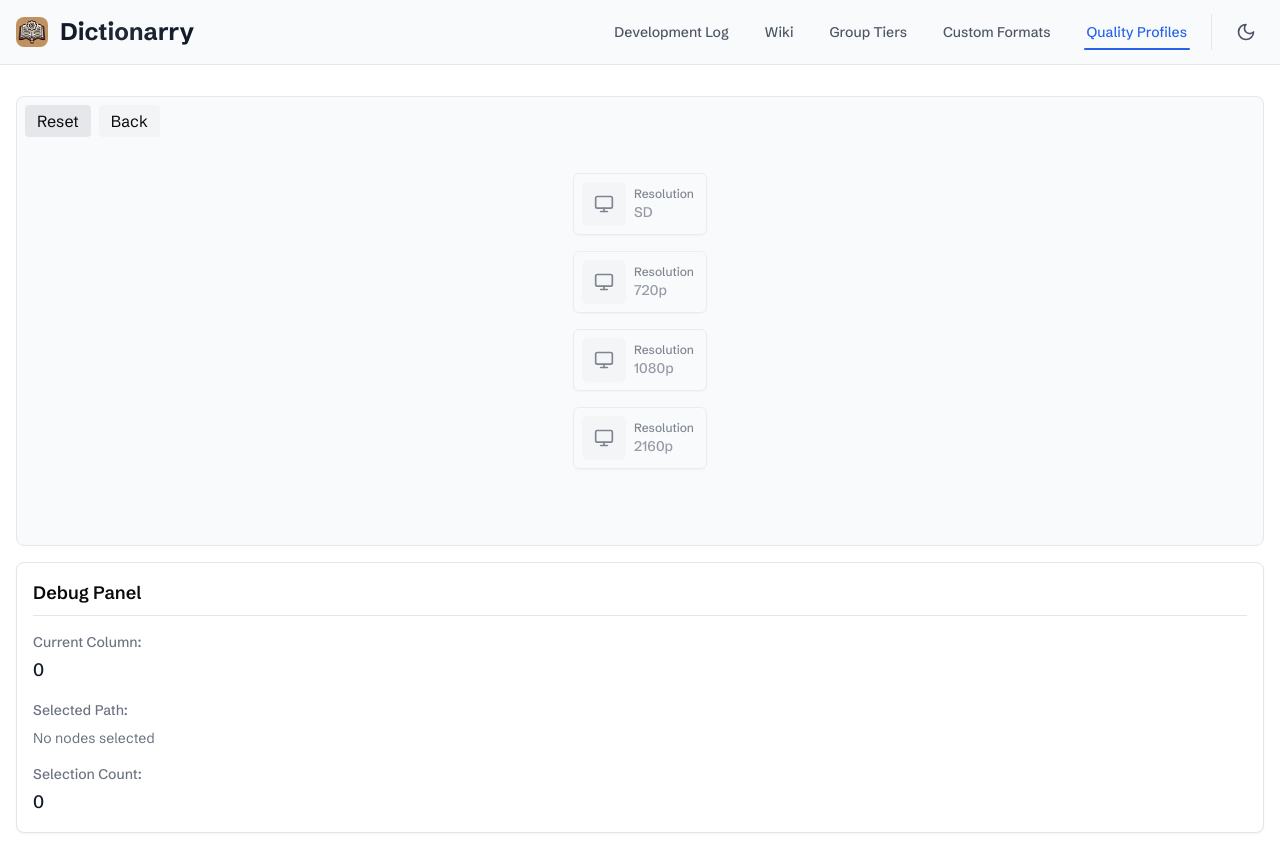
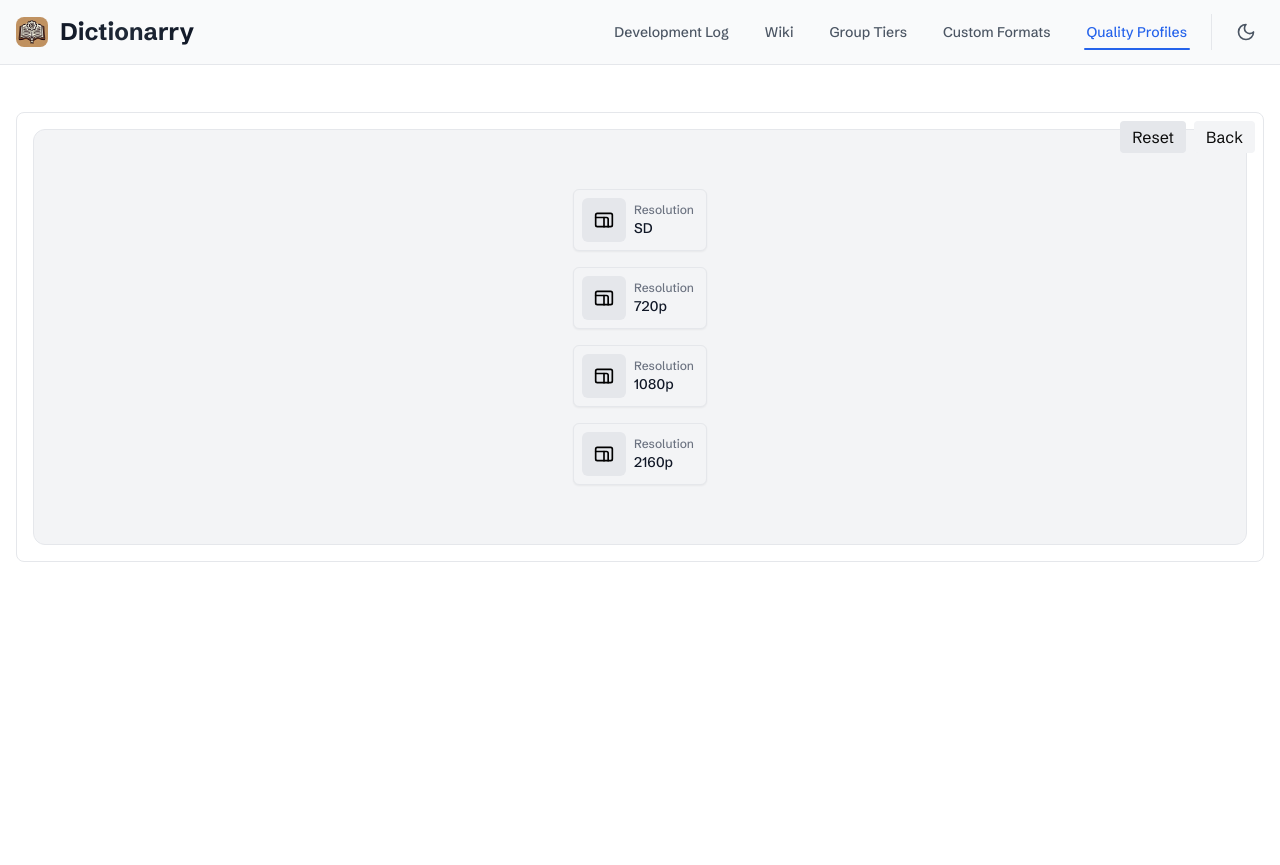
Before and after one commit to Dictionarry-Hub/website, a Next.js app: page /profiles in a window 1280 px wide. After the commit the page ends 800 px from the top, so only its background shows below. Built offline with nearby package versions, Linux system fonts and the light colour scheme.

Commit message:
feat: add react-toastify for enhanced notification support and update flowchart node icons for improved clarity

```diff
--- a/package.json
+++ b/package.json
@@ -20,6 +20,7 @@
     "react": "^18.2.0",
     "react-dom": "^18.2.0",
     "react-markdown": "^9.0.1",
+    "react-toastify": "^11.0.3",
     "rehype-katex": "^7.0.1",
     "remark-gfm": "^4.0.0",
     "remark-math": "^6.0.0",
--- a/src/app/profiles/page.tsx
+++ b/src/app/profiles/page.tsx
@@ -1,6 +1,9 @@
 'use client';
 
-import React, { useState, useRef, useLayoutEffect } from 'react';
+import React, { useState, useRef, useLayoutEffect, useEffect } from 'react';
+import { ToastContainer, toast } from 'react-toastify';
+import 'react-toastify/dist/ReactToastify.css';
+
 import { QualityProfileData, nodeTypeToIcon } from '@data/flowchartData';
 import FlowchartDebugPanel from './components/FlowchartDebugPanel';
 
@@ -23,7 +26,6 @@ interface GraphData {
   edges: ConditionalEdge[];
 }
 
-// Collect edges we want to show
 function getEdgesToRender(graphData: GraphData, selectedNodes: string[]): ConditionalEdge[] {
   const filteredSelections = selectedNodes.filter(Boolean);
   if (filteredSelections.length === 0) return [];
@@ -52,7 +54,6 @@ function getEdgesToRender(graphData: GraphData, selectedNodes: string[]): Condit
   return edgesToRender;
 }
 
-// Decide which columns to show
 function getVisibleColumns(graphData: GraphData, selectedNodes: string[], edgesToRender: ConditionalEdge[]) {
   const filteredSelections = selectedNodes.filter(Boolean);
   const visible = new Set<number>([0]); // always show col 0
@@ -76,7 +77,6 @@ function getVisibleColumns(graphData: GraphData, selectedNodes: string[], edgesT
   return Array.from(visible).sort((a, b) => a - b);
 }
 
-// Compare node-position objects so we don’t cause an infinite update loop
 function positionsAreEqual(
   oldPositions: Record<string, { left: number; top: number; width: number; height: number }>,
   newPositions: Record<string, { left: number; top: number; width: number; height: number }>
@@ -105,7 +105,41 @@ const InteractiveFlowchart: React.FC = () => {
   const graphData: GraphData = QualityProfileData;
   const [selectedNodes, setSelectedNodes] = useState<string[]>([]);
 
-  // Which edges and columns are relevant?
+  // Keep a ref to the single toast ID
+  const zoomToastRef = useRef<React.ReactText | null>(null);
+
+  useEffect(() => {
+    function handleWheel(e: WheelEvent) {
+      // Typically on Windows: ctrlKey, on Mac: metaKey
+      if (e.ctrlKey || e.metaKey) {
+        // Reset the flowchart
+        setSelectedNodes([]);
+
+        // If no active toast yet, create a new one
+        if (!zoomToastRef.current || !toast.isActive(zoomToastRef.current)) {
+          zoomToastRef.current = toast.warn('Canvas reset due to zoom detected!', {
+            position: 'top-right',
+            autoClose: 2500,
+          });
+        } else {
+          // If toast is already active, update it and reset timer
+          toast.update(zoomToastRef.current, {
+            render: 'Canvas reset due to zoom detected!',
+            type: 'warning',
+            autoClose: 2500,
+            isLoading: false,
+          });
+        }
+      }
+    }
+
+    window.addEventListener('wheel', handleWheel, { passive: true });
+    return () => {
+      window.removeEventListener('wheel', handleWheel);
+    };
+  }, []);
+
+  // Recalculate edges/columns
   const edgesToRender = getEdgesToRender(graphData, selectedNodes);
   const visibleColumns = getVisibleColumns(graphData, selectedNodes, edgesToRender);
 
@@ -117,7 +151,6 @@ const InteractiveFlowchart: React.FC = () => {
     Record<string, { left: number; top: number; width: number; height: number }>
   >({});
 
-  // After render, measure node bounding boxes relative to our containerRef
   useLayoutEffect(() => {
     if (!containerRef.current) return;
 
@@ -129,10 +162,8 @@ const InteractiveFlowchart: React.FC = () => {
       .forEach((node) => {
         const el = nodeRefs.current[node.id];
         if (!el) return;
-
         const rect = el.getBoundingClientRect();
 
-        // subtract container’s top/left so (0,0) in our <svg> coords
         newPositions[node.id] = {
           left: rect.left - containerRect.left,
           top: rect.top - containerRect.top,
@@ -141,13 +172,12 @@ const InteractiveFlowchart: React.FC = () => {
         };
       });
 
-    // Only update state if there's a difference
     if (!positionsAreEqual(nodePositions, newPositions)) {
       setNodePositions(newPositions);
     }
   }, [graphData, visibleColumns, selectedNodes, nodePositions]);
 
-  // Node click logic
+  // Handle node clicks
   const handleNodeClick = (nodeId: string): void => {
     const node = graphData.nodes.find((n) => n.id === nodeId);
     if (!node) return;
@@ -207,7 +237,7 @@ const InteractiveFlowchart: React.FC = () => {
     }
   };
 
-  // Edges
+  // Render edges
   const renderEdges = () => {
     return edgesToRender.map((edge) => {
       const fromNode = graphData.nodes.find((n) => n.id === edge.from);
@@ -228,19 +258,18 @@ const InteractiveFlowchart: React.FC = () => {
       const toPos = nodePositions[toNode.id];
       if (!fromPos || !toPos) return null;
 
-      // connect from right edge of "from" node, to left edge of "to" node
       const x1 = fromPos.left + fromPos.width;
       const y1 = fromPos.top + fromPos.height / 2;
       const x2 = toPos.left;
       const y2 = toPos.top + toPos.height / 2;
 
-      // if basically horizontal, draw a line
+      // If basically horizontal, draw a line
       if (Math.abs(y1 - y2) < 6) {
         return (
           <line key={`${edge.from}->${edge.to}`} x1={x1} y1={y1} x2={x2} y2={y2} stroke={strokeColor} strokeWidth={2} />
         );
       } else {
-        // otherwise, a simple cubic curve
+        // Otherwise, a simple cubic curve
         const cx1 = x1 + (x2 - x1) / 3;
         const cx2 = x1 + ((x2 - x1) * 2) / 3;
         const pathD = `
@@ -254,7 +283,7 @@ const InteractiveFlowchart: React.FC = () => {
     });
   };
 
-  // Columns + nodes in normal HTML
+  // Render columns & nodes
   const renderColumns = () => {
     const lastSelectedId = selectedNodes[selectedNodes.length - 1] || null;
     const validNextEdges = graphData.edges.filter((edge) => {
@@ -267,10 +296,14 @@ const InteractiveFlowchart: React.FC = () => {
     return visibleColumns.map((col) => {
       const colNodes = graphData.nodes.filter((n) => n.column === col);
       return (
-        <div key={col} className="flex-1 flex flex-col justify-center items-center space-y-4">
+        <div
+          key={col}
+          className="flex-1 flex flex-col justify-center items-center space-y-4 bg-gray-100 dark:bg-gray-800 rounded-xl border border-gray-200 dark:border-gray-700 p-4"
+        >
           {colNodes.map((node) => {
             const isSelected = selectedNodes.includes(node.id);
-            const isNextAvailable = validNextIds.includes(node.id);
+            const isNextAvailable = (selectedNodes.length === 0 && node.column === 0) || validNextIds.includes(node.id);
+
             const Icon = nodeTypeToIcon[node.type];
 
             return (
@@ -282,23 +315,23 @@ const InteractiveFlowchart: React.FC = () => {
                 onClick={() => handleNodeClick(node.id)}
                 className={`
                   relative cursor-pointer rounded-md border transition-all duration-200
-                  bg-gray-50 dark:bg-gray-800 shadow-sm
+                  bg-gray-100 dark:bg-gray-900 shadow-sm
                   flex items-stretch
                   ${isSelected ? 'border-blue-500 dark:border-blue-400' : 'border-gray-200 dark:border-gray-700'}
-                  ${!isSelected && !isNextAvailable ? 'opacity-70' : 'opacity-100'}
+                  ${!isSelected && !isNextAvailable ? 'opacity-50' : 'opacity-100'}
                 `}
               >
                 {/* Icon container */}
                 <div
-                  className={`
-                    bg-gray-100 dark:bg-gray-700
+                  className="
+                    bg-gray-200 dark:bg-gray-700
                     rounded-md flex items-center justify-center
                     p-3 m-2
-                  `}
+                  "
                 >
                   <Icon
                     size={20}
-                    className={isSelected ? 'text-blue-600 dark:text-blue-400' : 'text-gray-600 dark:text-gray-400'}
+                    className={isSelected ? 'text-blue-600 dark:text-blue-400' : 'text-black dark:text-white'}
                   />
                 </div>
                 {/* Text container */}
@@ -306,7 +339,7 @@ const InteractiveFlowchart: React.FC = () => {
                   <div
                     className={`
                       text-xs font-medium
-                      ${isSelected ? 'text-blue-600 dark:text-blue-400' : 'text-gray-600 dark:text-gray-400'}
+                      ${isSelected ? 'text-blue-600 dark:text-blue-400' : 'text-gray-500 dark:text-white-700'}
                     `}
                   >
                     {node.typeLabel}
@@ -319,7 +352,7 @@ const InteractiveFlowchart: React.FC = () => {
                           ? 'text-blue-600 dark:text-blue-400'
                           : isNextAvailable
                             ? 'text-gray-900 dark:text-gray-100'
-                            : 'text-gray-500 dark:text-gray-400'
+                            : 'text-black dark:text-white'
                       }
                     `}
                   >
@@ -336,13 +369,16 @@ const InteractiveFlowchart: React.FC = () => {
 
   return (
     <div className="space-y-4">
+      {/* Toast Container (must be outside the container for positioning) */}
+      <ToastContainer />
+
       <div
         ref={containerRef}
-        className="relative bg-gray-50 rounded-lg p-4 border border-gray-200 dark:border-gray-700 overflow-auto"
+        className="relative  bg-gry-50 dark:bg-gray-900 rounded-lg p-4 border border-gray-200 dark:border-gray-700 overflow-auto"
         style={{ height: 450 }}
       >
         {/* Action buttons */}
-        <div className="absolute top-2 left-2 flex space-x-2 z-10">
+        <div className="absolute top-2 right-2 flex space-x-2 z-10">
           <button onClick={handleReset} className="px-3 py-1 rounded bg-gray-200 hover:bg-gray-300">
             Reset
           </button>
@@ -372,7 +408,7 @@ const InteractiveFlowchart: React.FC = () => {
       </div>
 
       {/* Debug Panel */}
-      <FlowchartDebugPanel selectedNodes={selectedNodes} graphData={graphData} />
+      {/* <FlowchartDebugPanel selectedNodes={selectedNodes} graphData={graphData} /> */}
     </div>
   );
 };
--- a/src/data/flowchartData.ts
+++ b/src/data/flowchartData.ts
@@ -1,20 +1,24 @@
 // src/data/recruitmentFlowData.ts
 
 import {
-  MonitorIcon, // for resolution
-  BetweenHorizontalEnd, // for compression
-  FileCog, // for encode type
+  Proportions, // for resolution
+  Shrink, // for compression
+  Scale, // for balanced
+  Zap, // for efficient
+  Blend, // for quality
   CodeIcon, // for codec
-  Lightbulb, // for HDR
+  SunMedium, // for HDR
 } from 'lucide-react';
 
 // Then create a mapping
 export const nodeTypeToIcon = {
-  resolution: MonitorIcon,
-  compression: BetweenHorizontalEnd,
-  encode: FileCog,
+  resolution: Proportions,
+  compression: Shrink,
+  quality: Blend,
+  balanced: Scale,
+  efficient: Zap,
   codec: CodeIcon,
-  hdr: Lightbulb,
+  hdr: SunMedium,
 } as const;
 
 export interface Node {
@@ -47,9 +51,9 @@ export const QualityProfileData: GraphData = {
     { id: 'compressed', label: 'Compressed', column: 1, type: 'compression', typeLabel: 'Compression' },
     { id: 'lossless', label: 'Lossless', column: 1, type: 'compression', typeLabel: 'Compression' },
     // Encode Types
-    { id: 'quality', label: 'Quality', column: 2, type: 'encode', typeLabel: 'Encode Type' },
-    { id: 'balanced', label: 'Balanced', column: 2, type: 'encode', typeLabel: 'Encode Type' },
-    { id: 'efficient', label: 'Efficient', column: 2, type: 'encode', typeLabel: 'Encode Type' },
+    { id: 'quality', label: 'Quality', column: 2, type: 'quality', typeLabel: 'Encode Type' },
+    { id: 'balanced', label: 'Balanced', column: 2, type: 'balanced', typeLabel: 'Encode Type' },
+    { id: 'efficient', label: 'Efficient', column: 2, type: 'efficient', typeLabel: 'Encode Type' },
     // Codecs
     { id: 'av1', label: 'AV1', column: 3, type: 'codec', typeLabel: 'Codec' },
     { id: 'h265', label: 'h265', column: 3, type: 'codec', typeLabel: 'Codec' },
```
Also changed, not shown: 1 other file (tests, documents, lock files or other folders).
